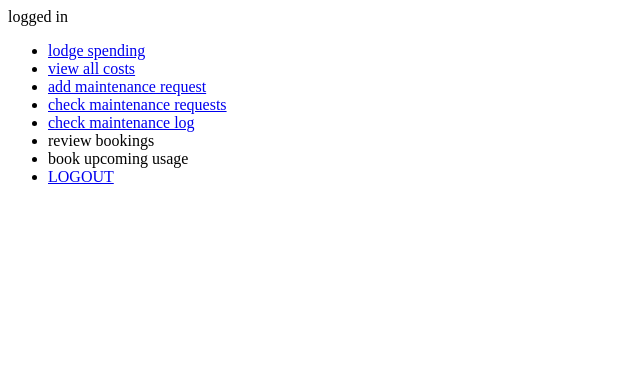
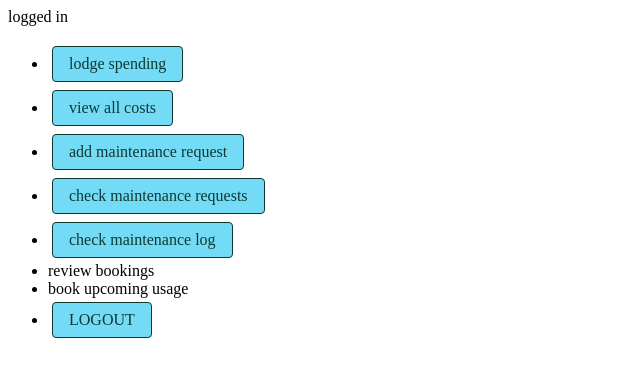
Before and after one commit to SG-mancer/sydnicateshare, a PHP site: page / in a window 1280 px wide. Shown: the top 377 px of the page, without its empty margins (0-640 px from the left). Run offline with PHP 8.4, Linux system fonts and the light colour scheme; the visitor is signed in with stand-in values (Sample User, id 1).

Commit message:
early css

```diff
--- a/site/index.php
+++ b/site/index.php
@@ -14,6 +14,7 @@ if(!isset($_SESSION["access"])){
 <head>
     <meta charset="UTF-8">
     <meta name="viewport" content="width=device-width, initial-scale=1.0">
+    <link href="styles/style.css" rel="stylesheet" type="text/css">
     <title>Syndicate Share - home</title>
 </head>
 <body>
--- a/site/new_cost.php
+++ b/site/new_cost.php
@@ -52,6 +52,7 @@ if(!isset($_SESSION["access"])){
     <head>
         <meta charset="UTF-8">
         <meta name="viewport" content="width=device-width, initial-scale=1.0">
+        <link href="styles/style.css" rel="stylesheet" type="text/css">
         <title>Sydnicate Share - new Cost</title>
     </head>
     <body>
--- a/site/new_maintenance_req.php
+++ b/site/new_maintenance_req.php
@@ -49,6 +49,7 @@ if(!isset($_SESSION["access"])){
     <head>
         <meta charset="UTF-8">
         <meta name="viewport" content="width=device-width, initial-scale=1.0">
+        <link href="styles/style.css" rel="stylesheet" type="text/css">
         <title>Syndicate Share - new Maintenance Request</title>
     </head>
     <body>
--- /dev/null
+++ b/site/styles/style.css
@@ -0,0 +1,27 @@
+:root {
+    --color1: #74dbf6;
+    --color2: #0d3932;
+}
+
+li a {
+    /* for buttons in a table or list */
+    display: inline-block;
+    padding: 8px 16px;
+    margin: 4px;
+    text-decoration: none;
+    background-color: var(--color1); /*with white fff has contrast of 11.8:1 */
+    color: var(--color2);
+    border: 1px solid var(--color2);
+    border-radius: 4px;
+}
+
+table {
+    border-collapse: collapse;
+    width: 100%;
+  }
+
+td, th {
+    border: 1px solid #ddd;
+    padding: 8px;
+    text-align: left;
+  }
--- a/site/view_cost.php
+++ b/site/view_cost.php
@@ -24,6 +24,7 @@ if(!isset($_SESSION["access"])){
     <head>
         <meta charset="utf-8">
         <meta name="viewport" content="width=device-width, initial-scale=1.0">
+        <link href="styles/style.css" rel="stylesheet" type="text/css">
         <title>Syndicate Share - view all costs</title>
     </head>
 
--- a/site/view_log.php
+++ b/site/view_log.php
@@ -24,6 +24,7 @@ if(!isset($_SESSION["access"])){
     <head>
         <meta charset="utf-8">
         <meta name="viewport" content="width=device-width, initial-scale=1.0">
+        <link href="styles/style.css" rel="stylesheet" type="text/css">
         <title>Syndicate Share - view all maintenance requests</title>
     </head>
 
--- a/site/view_maint.php
+++ b/site/view_maint.php
@@ -24,6 +24,7 @@ if(!isset($_SESSION["access"])){
     <head>
         <meta charset="utf-8">
         <meta name="viewport" content="width=device-width, initial-scale=1.0">
+        <link href="styles/style.css" rel="stylesheet" type="text/css">
         <title>Syndicate Share - view all maintenance requests</title>
     </head>
 
```
